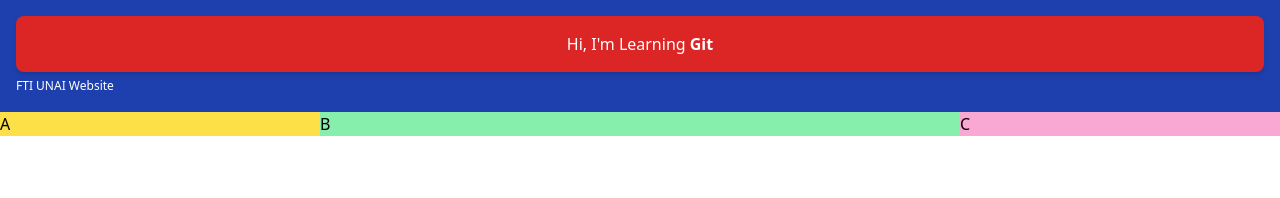
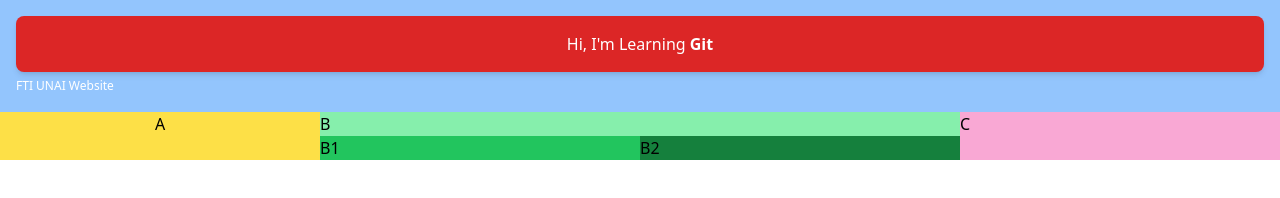
Before and after one commit to DevanNusi/inipunyadevan.site, a plain HTML site: page index.html in a window 1280 px wide. Drawn offline with nearby package versions, Linux system fonts and the light colour scheme.

Commit message:
added flexbox, container andd add styling

```diff
--- a/index.html
+++ b/index.html
@@ -7,14 +7,20 @@
     <title>Learn Git</title>
 </head>
 <body>
-    <div class="container bg-blue-800 text-white p-4 mx-auto">
+    <div class="container bg-blue-300 text-white p-4 mx-auto">
         <h1 class="bg-red-600 px-8 py-4 rounded-lg text-center shadow-md">Hi, I'm Learning <span class="font-bold">Git</span></h1>
 
         <a class="text-xs" href="https://fti.unai.ed">FTI UNAI Website</a>
     </div>
     <div class=" flex flex-row">
-        <div class="bg-yellow-300 basis-1/4">A</div>
-        <div class="bg-green-300 basis-1/2">B</div>
+        <div class="bg-yellow-300 basis-1/4 text-center">A</div>
+        <div class="bg-green-300 basis-1/2">
+            B
+            <div class="flex row">
+                <div class="bg-green-500 basis-1/2">B1</div>
+                <div class="bg-green-700 basis-1/2">B2</div>
+            </div>
+        </div>
         <div class="bg-pink-300 basis-1/4">C</div>
     </div>
 </body>
```
